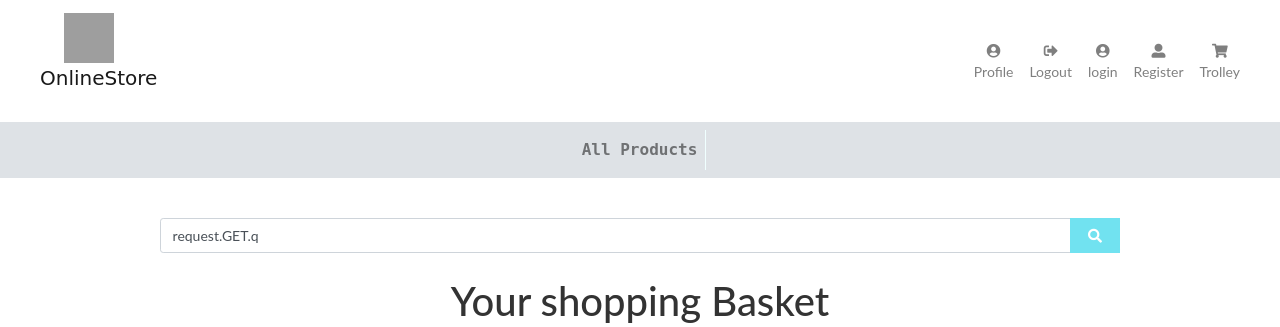
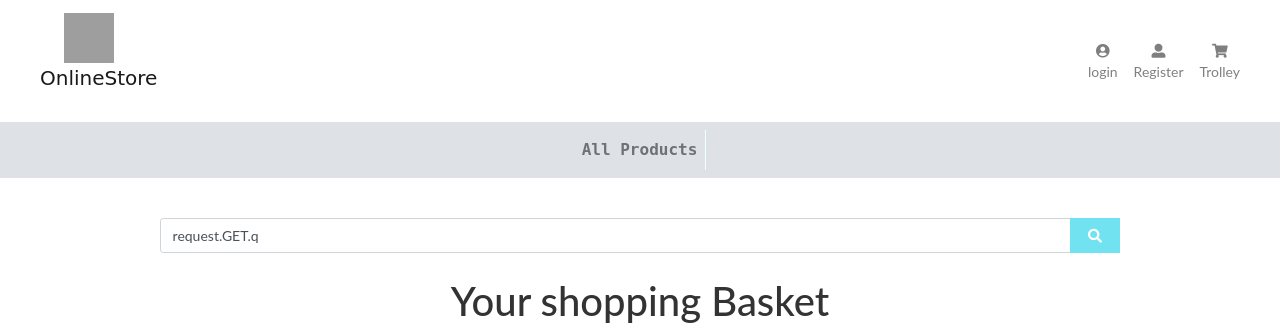
Before and after one commit to Luciano-Lima/ecommerce_project, a Django app: template cart/templates/cart.html in a window 1280 px wide. Shown: the top 327 px of the page. Run offline with Django 4.2, Linux system fonts and the light colour scheme; the template is opened without the code that fills it, so the values that code supplies are empty; some libraries are stand-ins or nearby versions; grey boxes are pictures that could not be loaded.

Commit message:
updating the url to cart instead of view_cart

```diff
--- a/templates/navbar.html
+++ b/templates/navbar.html
@@ -7,7 +7,7 @@
     <div class="collapse navbar-collapse justify-content-end" id="navbarsExampleDefault">
         <ul class="navbar navbar-nav navbar-right">
             <li class="nav-item text-center">
-                <!-- % if user.is_authenticated % -->
+                {% if user.is_authenticated %}
                 <a class="nav-link" href="% url 'profile' %">
                     <i class="fas fa-user-circle"></i>
                     <span class="icon-nav-description">Profile</span>
@@ -26,30 +26,30 @@
                     <span class="cart-quantity rounded-circle icon-nav-description">{{ number_of_items }}</span>
                     <span class="icon-nav-description">Trolley</span>
                 </a>
-                    <!-- % else % -->
+                    {% else %}
             <li class="nav-item text-center">
-                <a class="nav-link" href="{% url 'cart' %}">
+                <a class="nav-link" href="{% url 'view_cart' %}">
                     <i class="fas fa-shopping-cart"></i>
                     <span class="icon-nav-description">Trolley</span>
                 </a>
             </li>
             </li>
-                    <!-- % endif % -->
+                    {% endif %}
                 {% else %}
             <li class="nav-item text-center">
-                <a class="nav-link" href="% url 'login' %">
+                <a class="nav-link" href="{% url 'login' %}">
                     <i class="fas fa-user-circle"></i>
                     <span class="icon-nav-description">login</span>
                 </a>
             </li>
             <li class="nav-item text-center">
-                <a class="nav-link" href="% url 'register' %">
+                <a class="nav-link" href="{% url 'register' %}">
                     <i class="fas fa-user-alt"></i>
                     <span class="icon-nav-description">Register</span>
                 </a>
             </li>
             <li class="nav-item text-center">
-                <a class="nav-link" href="{% url 'cart' %}">
+                <a class="nav-link" href="{% url 'view_cart' %}">
                     <i class="fas fa-shopping-cart"></i>
                     <span class="icon-nav-description">Trolley</span>
                 </a>
@@ -58,6 +58,7 @@
         </ul>
     </div>
 </nav>
+
 <!-- Navegation menu for categories  -->
 <nav class="navbar navbar-expand navbar-light bg-light justify-content-center ">
     <ul class="navbar-nav text-center">
```
